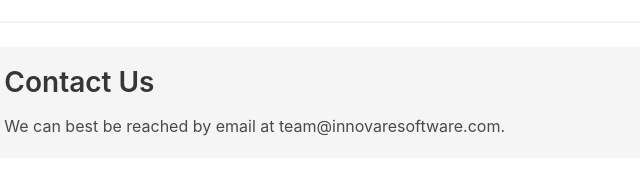
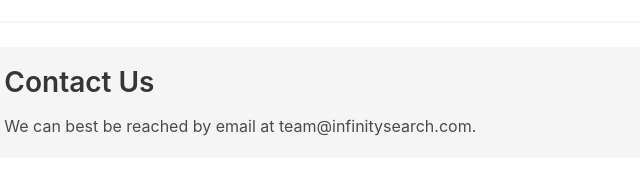
Before and after one commit to InfinitySearch/InnovareWebsite, a plain HTML site: page index.html in a window 1280 px wide. Shown: the part 574-748 px from the top of the page, 245-885 px from the left. Drawn offline with Linux system fonts and the light colour scheme.

Commit message:
Update index.html

```diff
--- a/index.html
+++ b/index.html
@@ -67,7 +67,7 @@
                 <h2 class="header">
                     Contact Us
                 </h2>
-                We can best be reached by email at team@innovaresoftware.com.
+                We can best be reached by email at team@infinitysearch.com.
             </div>
             <div class="block"></div>
         </div>
```
